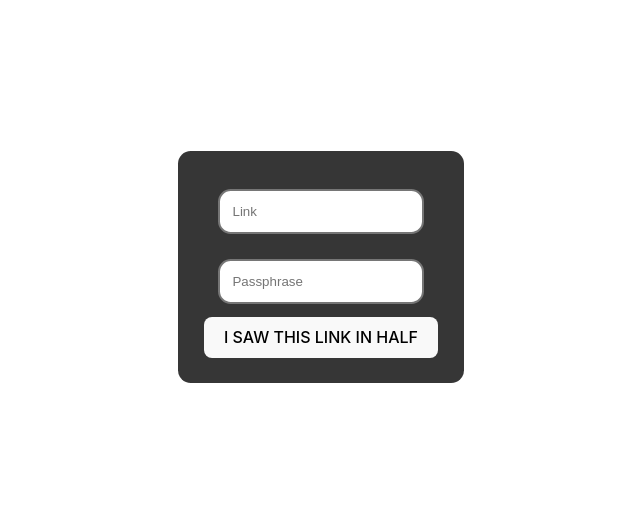
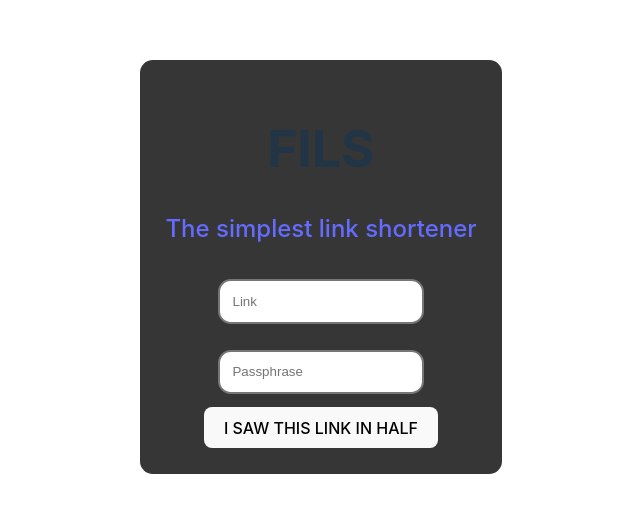
Before and after one commit to North-West-Wind/fils, a plain HTML site: page client/index.html in a window 1280 px wide. Shown: the part 133-646 px from the top of the page, without its empty margins (319-959 px from the left). Drawn offline with Linux system fonts and the light colour scheme.

Commit message:
refactor: icon and extra info

```diff
--- a/client/index.html
+++ b/client/index.html
@@ -5,10 +5,13 @@
     <meta name="theme-color" content="#FCBA03">
     <meta name="viewport" content="width=device-width, initial-scale=1.0, maximum-scale=1.0, user-scalable=0">
 		<title>FILS - F*ck It, Link Shortener</title>
+  	<link rel="icon" type="image/svg+xml" href="/icon.svg">
     <link rel="stylesheet" href="/style.css">
 	</head>
 	<body>
 		<div class="container">
+			<h1>FILS</h1>
+			<h2><a href="https://codeberg.org/NorthWestWind/fils" target="source">The simplest link shortener</a></h2>
 			<div><input id="link" placeholder="Link" /></div>
 			<div><input id="pass" placeholder="Passphrase" type="password" /></div>
 			<button id="submit">I SAW THIS LINK IN HALF</button>
```
Also changed, not shown: client/icon.svg (added).
